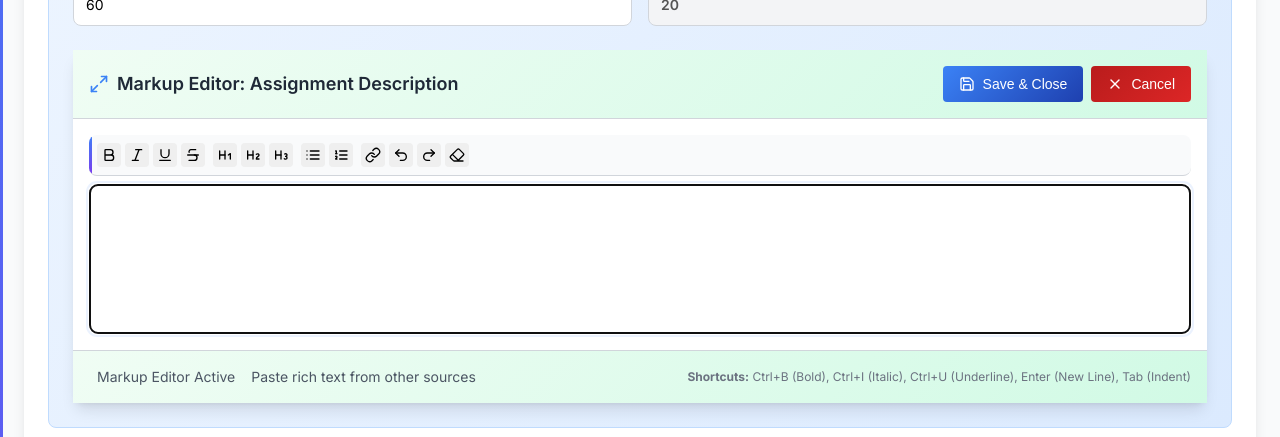
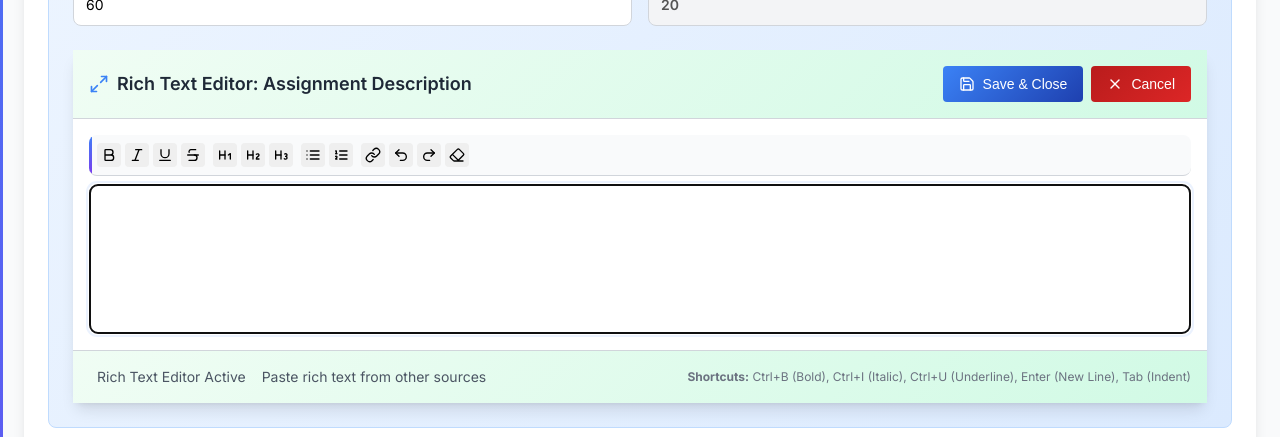
Before and after one commit to dshepstone/rubric-creator-tool, a React (Create React App) app: page / in a window 1280 px wide. Both pictures are taken after a click on the button 84 px from the left and 738 px from the top of the page. Shown: the part 812-1249 px from the top of the page. Built offline with nearby package versions, Linux system fonts and the light colour scheme.

Commit message:
Introduce RichTextEditor with paste cleanup

```diff
--- a/src/editor.js
+++ b/src/RichTextEditor.js
@@ -141,7 +141,7 @@ const ToolbarButton = ({ icon: Icon, onClick, title }) => (
   </button>
 );
 
-const MarkupEditor = React.forwardRef(({ initialHTML, onChange }, ref) => {
+const RichTextEditor = React.forwardRef(({ initialHTML, onChange }, ref) => {
   const localRef = useRef(null);
   const editorRef = ref || localRef;
 
@@ -253,4 +253,4 @@ const MarkupEditor = React.forwardRef(({ initialHTML, onChange }, ref) => {
   );
 });
 
-export default MarkupEditor;
+export default RichTextEditor;
--- a/src/components/RubricCreator.js
+++ b/src/components/RubricCreator.js
@@ -1,6 +1,6 @@
 import React, { useState, useRef, useEffect } from 'react';
 import { Plus, X, Upload, Download, Save, FileText, RotateCcw, ChevronDown, ChevronUp, Maximize2, ArrowRight, Minimize2 } from 'lucide-react';
-import MarkupEditor from '../editor';
+import RichTextEditor from '../RichTextEditor';
 import { useAssessment } from './SharedContext';
 
 const RubricCreator = () => {
@@ -70,14 +70,14 @@ const RubricCreator = () => {
     });
     const [autoSaveTimeout, setAutoSaveTimeout] = useState(null);
 
-    // FIXED: Use refs instead of state for rich text content to prevent cursor jumping
+    // Use refs to store editor content and DOM node
     const richTextContentRef = useRef('');
     const editorRef = useRef(null);
 
     // Refs for file inputs
     const importInputRef = useRef(null);
 
-    // FIXED: Cursor position management functions
+    // Cursor position helpers for the inline editor
     const saveCursorPosition = () => {
         const editor = editorRef.current;
         if (!editor) return null;
@@ -153,7 +153,7 @@ const RubricCreator = () => {
         }));
     };
 
-    // FIXED: Open inline editor for text editing
+    // Launch the inline rich text editor
     const openInlineEditor = (content, field, onSave, criterionId = null, level = null, type = 'assignment') => {
         // Initialize the ref with current content
         richTextContentRef.current = content || '';
@@ -601,8 +601,6 @@ const RubricCreator = () => {
         URL.revokeObjectURL(url);
     };
 
-    // Simple markup editor toolbar placeholder (removed rich text actions)
-    const RichTextToolbar = () => null;
 
     return (
         <div className="min-h-screen bg-gray-50 p-6">
@@ -719,7 +717,7 @@ const RubricCreator = () => {
                                         <strong>💡 Tip:</strong> Work is auto-saved every second. Switch between tabs freely - your progress is preserved.
                                     </p>
                                     <p className="text-blue-800 text-sm mt-2">
-                                        <strong>📝 Markup Editing:</strong> Type directly in any description box for quick edits, or click the blue expand button (⤢) to open the markup editor. Pasted formatting from Word or the web is preserved.
+                                        <strong>📝 Rich Text Editing:</strong> Type directly in any description box for quick edits, or click the blue expand button (⤢) to open the rich text editor. Pasted formatting from Word or the web is preserved.
                                     </p>
                                 </div>
                             </div>
@@ -806,14 +804,14 @@ const RubricCreator = () => {
                             </div>
                         </div>
 
-                        {/* Inline Markup Editor for Assignment */}
+                        {/* Inline Rich Text Editor for Assignment */}
                         {inlineEditor.show && inlineEditor.type === 'assignment' && (
                             <div className="mt-6 border-2 border-blue-300 rounded-lg bg-white shadow-lg">
                                 {/* Editor Header */}
                                 <div className="flex justify-between items-center p-4 border-b bg-gradient-to-r from-blue-50 to-indigo-50">
                                     <h4 className="text-lg font-semibold text-gray-800 flex items-center gap-2">
                                         <Maximize2 size={20} className="text-blue-600" />
-                                        Markup Editor: {inlineEditor.field}
+                                        Rich Text Editor: {inlineEditor.field}
                                     </h4>
                                     <div className="flex gap-2">
                                         <button
@@ -835,7 +833,7 @@ const RubricCreator = () => {
 
                                 {/* Editor Content */}
                                 <div className="p-4">
-                                    <MarkupEditor
+                                    <RichTextEditor
                                         ref={editorRef}
                                         initialHTML={inlineEditor.content}
                                         onChange={(html) => {
@@ -850,7 +848,7 @@ const RubricCreator = () => {
                                         <div className="flex items-center gap-4 text-sm text-gray-600">
                                             <span className="flex items-center gap-2">
                                                 <div className="w-2 h-2 bg-green-500 rounded-full"></div>
-                                                Markup Editor Active
+                                                Rich Text Editor Active
                                             </span>
                                             <span>Paste rich text from other sources</span>
                                         </div>
@@ -1086,7 +1084,7 @@ const RubricCreator = () => {
                                                 </td>
                                             </tr>
 
-                                            {/* Inline Markup Editor for Criterion or Level */}
+                                            {/* Inline Rich Text Editor for Criterion or Level */}
                                             {inlineEditor.show &&
                                                 inlineEditor.criterionId === criterion.id &&
                                                 (inlineEditor.type === 'criterion' || inlineEditor.type === 'level') && (
@@ -1097,7 +1095,7 @@ const RubricCreator = () => {
                                                                 <div className="flex justify-between items-center p-4 border-b bg-gradient-to-r from-blue-50 to-indigo-50">
                                                                     <h4 className="text-lg font-semibold text-gray-800 flex items-center gap-2">
                                                                         <Maximize2 size={20} className="text-blue-600" />
-                                                                        Markup Editor: {inlineEditor.field}
+                                                                        Rich Text Editor: {inlineEditor.field}
                                                                     </h4>
                                                                     <div className="flex gap-2">
                                                                         <button
@@ -1119,7 +1117,7 @@ const RubricCreator = () => {
 
                                                                 {/* Editor Content */}
                                                                 <div className="p-4">
-                                                                    <MarkupEditor
+                                                                    <RichTextEditor
                                                                         ref={editorRef}
                                                                         initialHTML={inlineEditor.content}
                                                                         onChange={(html) => {
@@ -1134,7 +1132,7 @@ const RubricCreator = () => {
                                                                         <div className="flex items-center gap-4 text-sm text-gray-600">
                                                                             <span className="flex items-center gap-2">
                                                 <div className="w-2 h-2 bg-green-500 rounded-full"></div>
-                                                Markup Editor Active
+                                                Rich Text Editor Active
                                             </span>
                                             <span>Paste rich text from other sources</span>
                                                                         </div>
```
